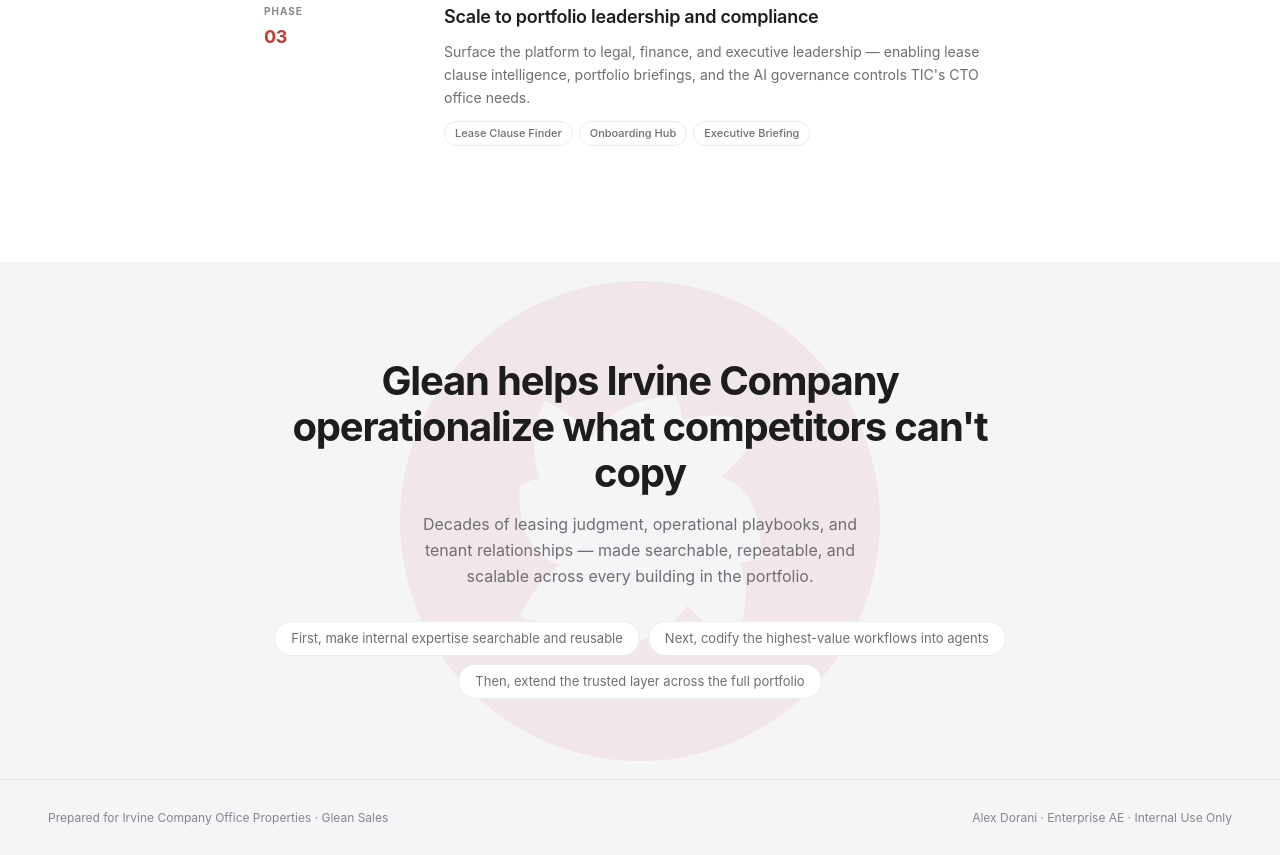
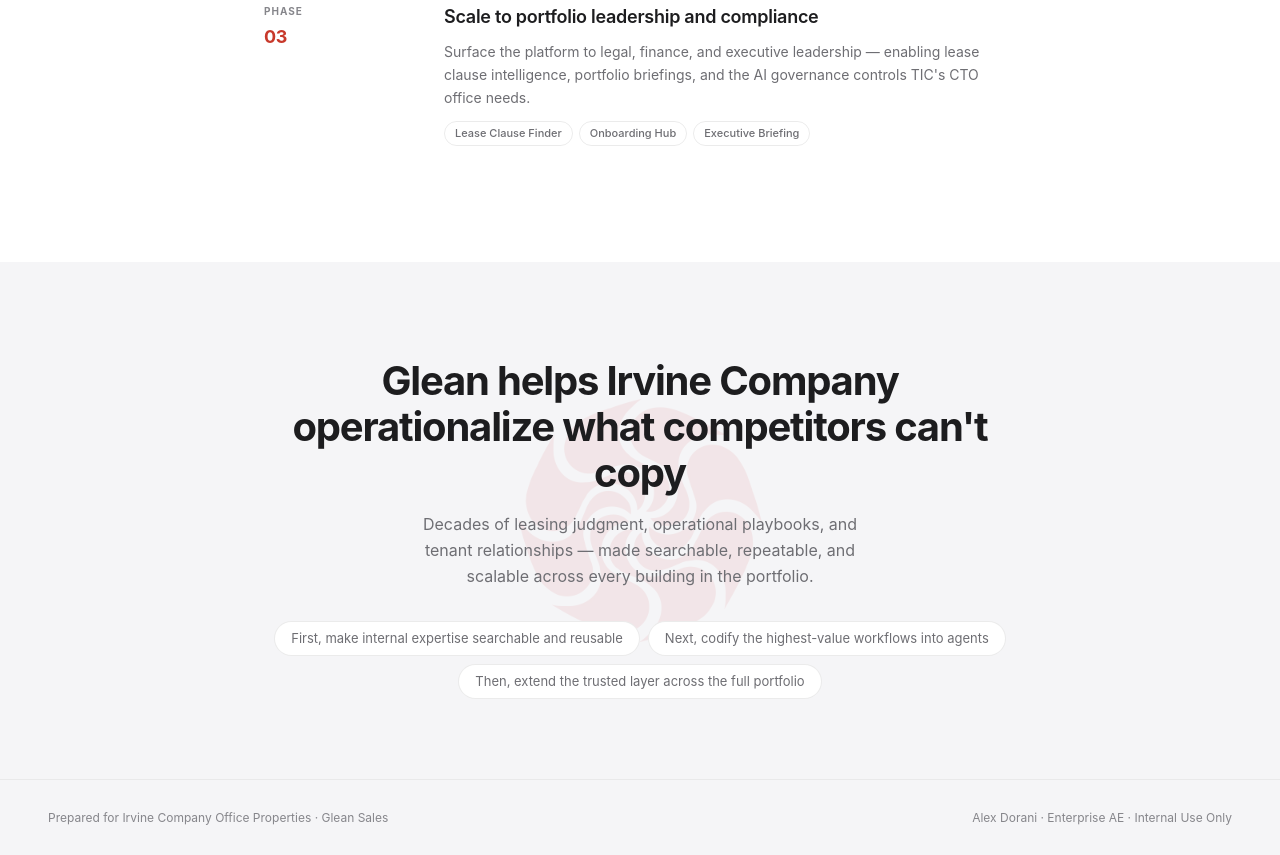
Before and after one commit to alexdorani-bit/irvine-company-glean-pov, a plain HTML site: page index.html in a window 1280 px wide. Shown: the part 5682-6537 px from the top of the page. Drawn offline with Linux system fonts and the light colour scheme.

Commit message:
Use uploaded PNG logo for closing section watermark

```diff
--- a/index.html
+++ b/index.html
@@ -93,7 +93,7 @@
     .phase-ucs { display: flex; flex-wrap: wrap; gap: 6px; }
     .phase-uc-tag { font-size: 11px; font-weight: 500; color: var(--text-secondary); border: 1px solid var(--border); border-radius: 20px; padding: 3px 10px; }
     .closing { text-align: center; padding: 96px 0 80px; position: relative; overflow: hidden; }
-    .closing::before { content: ''; position: absolute; top: 50%; left: 50%; transform: translate(-50%, -50%); width: 480px; height: 480px; background-image: url('tic-logo.svg'); background-size: contain; background-repeat: no-repeat; background-position: center; opacity: 0.07; pointer-events: none; z-index: 0; }
+    .closing::before { content: ''; position: absolute; top: 50%; left: 50%; transform: translate(-50%, -50%); width: 480px; height: 480px; background-image: url('tic-logo.png'); background-size: contain; background-repeat: no-repeat; background-position: center; opacity: 0.07; pointer-events: none; z-index: 0; }
     .closing > .container { position: relative; z-index: 1; }
     .closing h2 { font-size: clamp(28px, 4vw, 40px); font-weight: 700; letter-spacing: -0.03em; margin-bottom: 16px; line-height: 1.15; }
     .closing p { font-size: 16px; color: var(--text-secondary); max-width: 480px; margin: 0 auto 32px; line-height: 1.6; }
```
